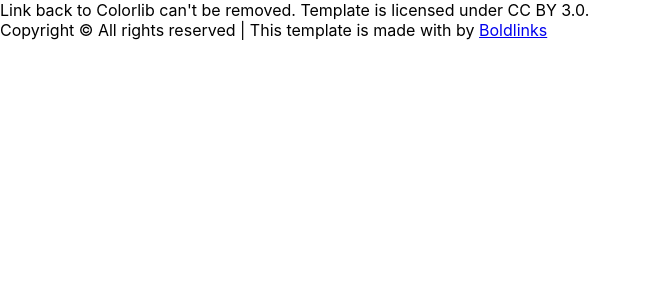
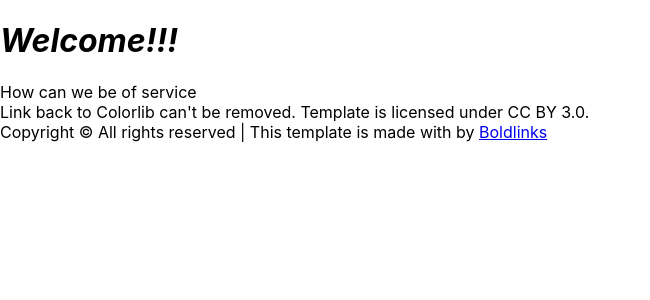
Before and after one commit to Muhammedojo/React, a React (Create React App) app: page / in a window 1280 px wide. Shown: the top 300 px of the page, without its empty margins (0-650 px from the left). Built offline with nearby package versions, Linux system fonts and the light colour scheme.

Commit message:
creating nav inside dev branch

```diff
--- a/src/App.js
+++ b/src/App.js
@@ -1,10 +1,15 @@
 import React from 'react';
 import './App.css';
+
 import Footer from './component/Footer';
+import Home from './component/home';
+import Nav from './component/Nav';
 
 function App() {
   return (
     <div className="container">
+   <Nav/>
+   <Home/>
    <Footer/>
     </div>
   );
--- a/src/component/home.jsx
+++ b/src/component/home.jsx
@@ -1 +1,14 @@
 import React from 'react'
+
+function Home() {
+    return (
+        <div>
+            <h1><i>Welcome!!!</i></h1>
+            <span>How can we be of service </span>
+
+
+        </div>
+    );
+}
+
+export default Home
```
